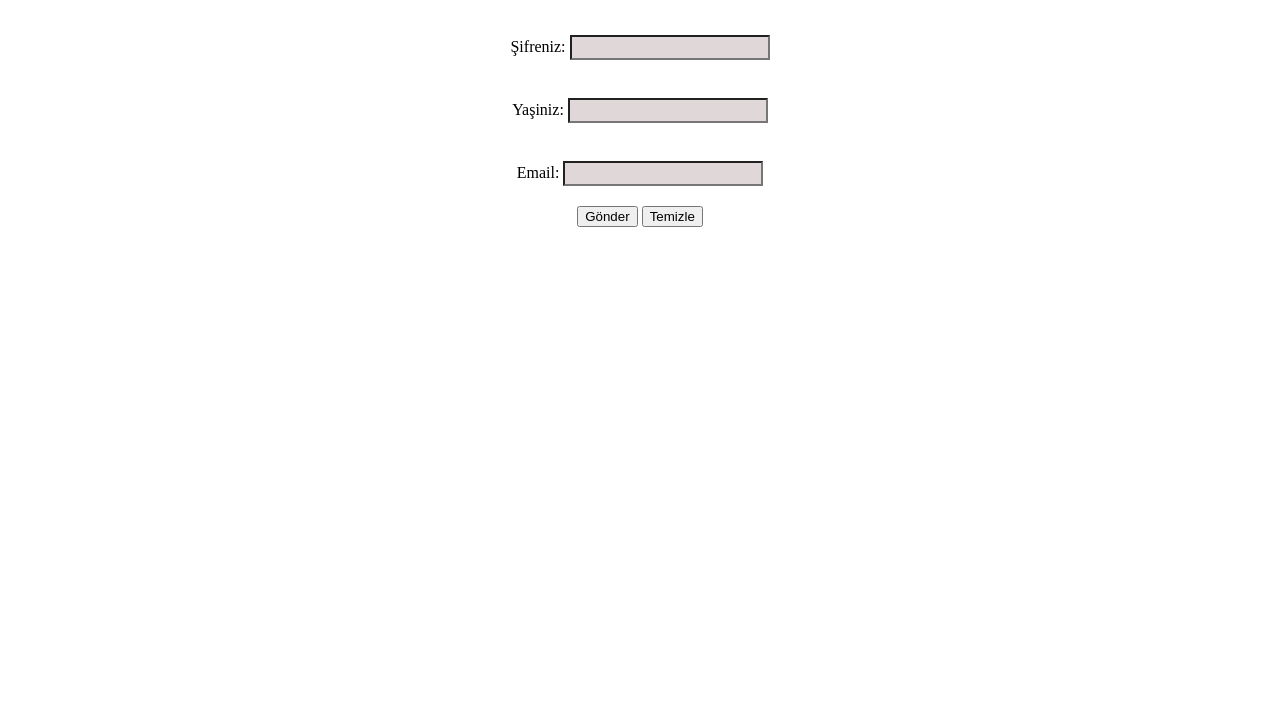
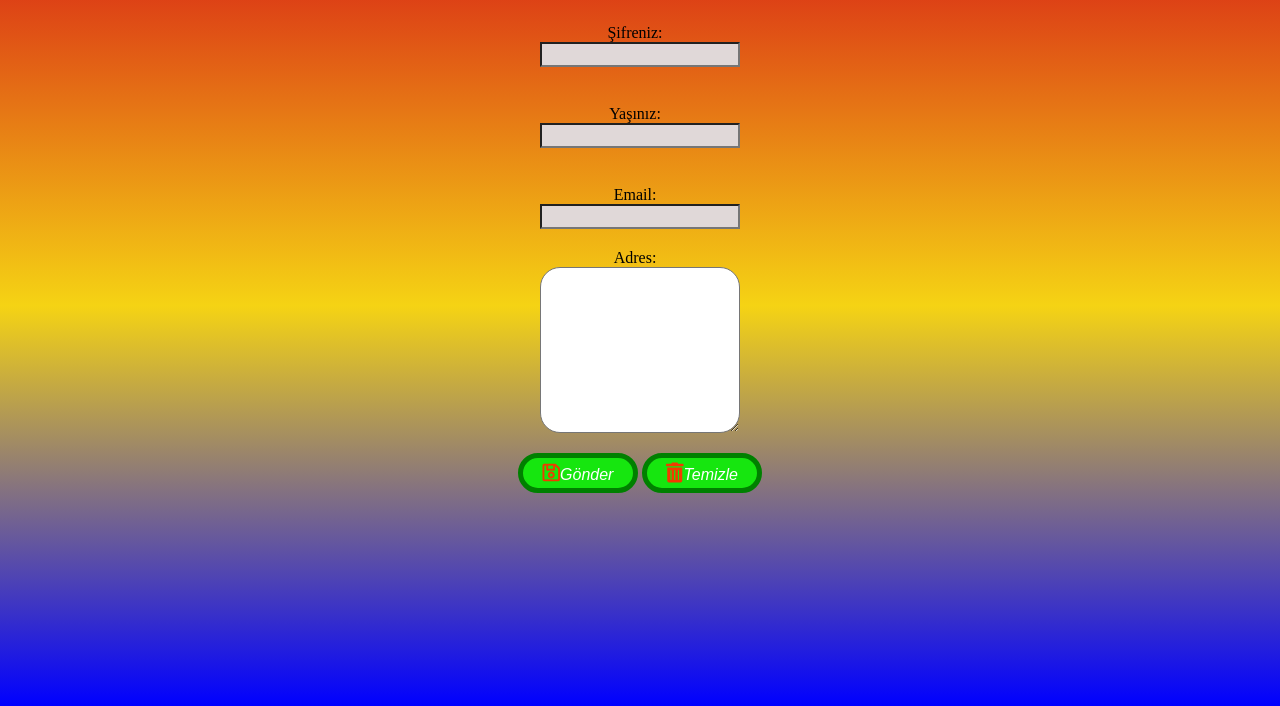
Before and after one commit to sekercih/htmlstart, a plain HTML site: page htmlCSS3/index.html in a window 1280 px wide. Shown: the part 94-800 px from the top of the page. Drawn offline with Linux system fonts and the light colour scheme.

Commit message:
ccs setings

```diff
--- a/htmlCSS3/assets/style.css
+++ b/htmlCSS3/assets/style.css
@@ -1,13 +1,67 @@
+
+
+
+/*Nunito*/
+@import url('https://fonts.googleapis.com/css2?family=Nunito:ital,wght@1,200;1,400&display=swap');
+
+
 
 *{
     text-align: center;
+    margin: 0; /*baştan tüm marjinleri sıfırla*/
+    box-sizing: border-box;
+    /*boxsizing CCS de kullanılan kutu modeli seçmek
+    için kullanılır. Genelde border-box modeli tercih edilir*/
 }
 
 
-.input{
+.giris{
     margin-bottom: 20px;
+
     background-color: rgb(224, 216, 216);
     width: 200px;
     height: 25px;
 
 }
+
+.label{
+margin-right: 10px;
+display:block;
+}
+
+.btn{
+    margin-top: 10px;
+    width: 120px;
+    height: 40px;
+    font-size: 16px;
+    font-family:sans-serif;
+    font-style: oblique;
+    color: white;
+    margin-top: 20px;
+    cursor: pointer;
+
+    border: 5px solid green;
+    border-radius: 30px;
+    background-color: rgb(22, 230, 15);
+
+
+}
+.btn:hover{
+    background-color: rgb(116, 126, 121);
+}
+body{
+    background-image:
+    linear-gradient(rgb(214, 22, 22),rgb(245, 211, 20),blue);
+}
+.far, .fas{
+    color: rgb(243, 57, 0);
+    font-size: 20px;
+}
+
+textarea{
+    width: 200px;
+    font-size: 14px;
+    font-family:Verdana, Geneva, Tahoma, sans-serif ;
+    text-align: justify;
+    border-radius: 20px;
+}
--- a/htmlCSS3/index.html
+++ b/htmlCSS3/index.html
@@ -4,36 +4,51 @@
     <meta http-equiv="X-UA-Compatible" content="IE=edge" />
     <meta name="viewport" content="width=device-width, initial-scale=1.0" />
     <title>Formlar</title>
+    <link
+      rel="stylesheet"
+      href="https://cdnjs.cloudflare.com/ajax/libs/font-awesome/5.15.3/css/all.min.css"
+    />
     <link rel="stylesheet" href="assets/style.css" />
   </head>
   <body>
     <h1>FORMLAR</h1>
     <form action="kaydet.php">
-      <label for="ad">Adınız:</label>
+      <label class="label" for="ad">Adınız:</label>
       <input
-        class="input"
+        class="giris"
         id="ad"
         type="text"
         placeholder="lütfen isim giriniz"
       /><br /><br />
-      <label for="sifre">Şifreniz:</label>
-      <input class="input" id="sifre" type="password" required="" />
+      <label class="label" for="sifre">Şifreniz:</label>
+      <input class="giris" id="sifre" type="password" required="" />
       <br /><br />
 
-      <label for="sayi">Yaşiniz:</label>
-      <input class="input" id="sayi" type="number" max="100" min="0" />
+      <label class="label" for="sayi">Yaşınız:</label>
+      <input class="giris" id="sayi" type="number" max="100" min="0" />
       <br /><br />
-      <label for="email">Email:</label>
+      <label class="label" for="email">Email:</label>
       <input
-        class="input"
+        class="giris"
         id="email"
         name="email"
         value=""
         type="email"
       /><br />
+      <label class="label" for="adres">Adres:</label>
+      <textarea name="text-alanı" id="adres" rows="10"></textarea><br />
+      <button class="btn" type="submit">
+        <i class="far fa-save"></i>Gönder
+      </button>
+      <button class="btn" type="reset">
+        <i class="fas fa-trash-alt"></i>Temizle
 
-      <input type="submit" value="Gönder" />
-      <input type="button" value="Temizle" /> <br />
-    </form>
+
+
+
+
+
+      </button>
+                                                                                    </form>
   </body>
 </html>
```
